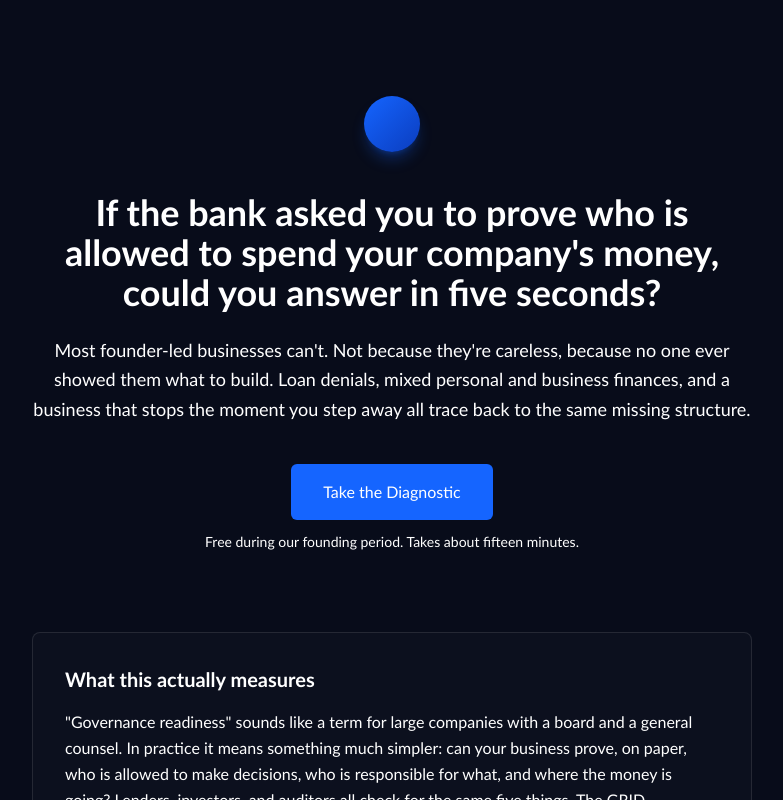
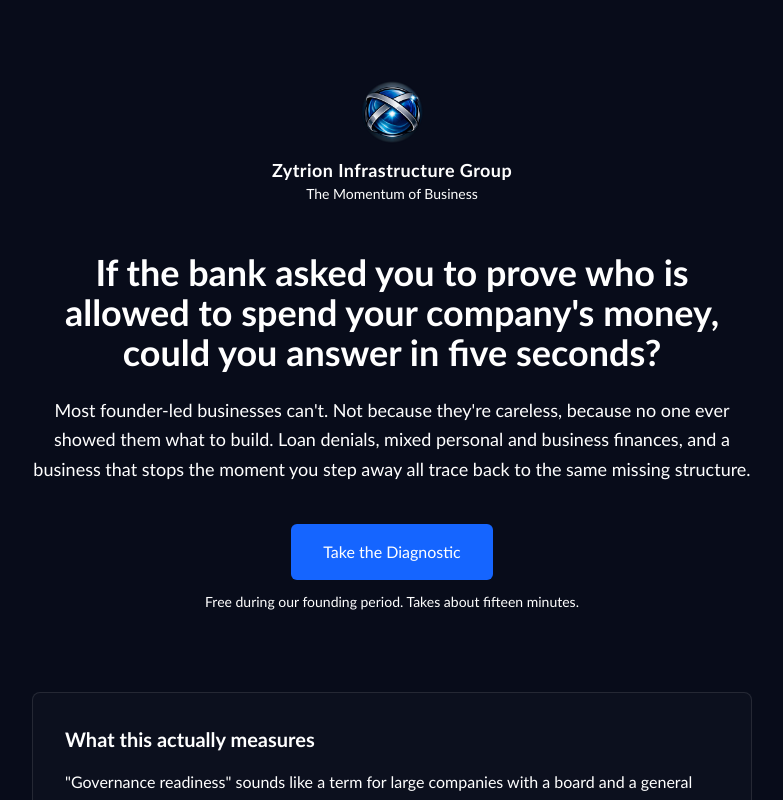
Before and after one commit to lavonne-ux/Zytrion, a Next.js app: page / in a window 1280 px wide. Shown: the top 800 px of the page, without its empty margins (248-1031 px from the left). Built offline with nearby package versions, Linux system fonts and the light colour scheme.

Commit message:
Add logo to landing page, fix scroll-to-top on step change, size up results page

```diff
--- a/src/app/assessment/take/page.tsx
+++ b/src/app/assessment/take/page.tsx
@@ -1,6 +1,6 @@
 "use client";
 
-import { useState } from "react";
+import { useState, useEffect } from "react";
 import { useRouter } from "next/navigation";
 import { SECTIONS, statementsForSection, Section } from "@/lib/assessment/statements";
 import { AnswerValue, Answers } from "@/lib/assessment/scoring";
@@ -23,6 +23,10 @@ export default function TakeAssessment() {
   const [contactPhone, setContactPhone] = useState("");
   const [submitting, setSubmitting] = useState(false);
   const [error, setError] = useState<string | null>(null);
+
+  useEffect(() => {
+    window.scrollTo({ top: 0, behavior: "smooth" });
+  }, [step]);
 
   const isContactStep = step === SECTIONS.length;
   const currentSection: Section | null = isContactStep ? null : SECTIONS[step];
--- a/src/app/page.tsx
+++ b/src/app/page.tsx
@@ -4,8 +4,19 @@ export default function Home() {
   return (
     <main className="min-h-screen bg-zy-near-black text-white">
       {/* Hero */}
-      <section className="max-w-3xl mx-auto px-6 pt-24 pb-20 text-center">
-        <div className="w-14 h-14 mx-auto rounded-full bg-gradient-to-br from-zy-electric to-zy-royal mb-10 shadow-lg shadow-zy-electric/30" />
+      <section className="max-w-3xl mx-auto px-6 pt-20 pb-20 text-center">
+        <div className="flex flex-col items-center gap-3 mb-12">
+          <img
+            src="/zytrion-orb-logo.png"
+            alt="Zytrion Infrastructure Group"
+            className="w-16 h-16"
+          />
+          <div className="text-center">
+            <p className="text-lg font-semibold tracking-wide">Zytrion Infrastructure Group</p>
+            <p className="text-sm text-zy-chrome">The Momentum of Business</p>
+          </div>
+        </div>
+
         <h1 className="text-3xl md:text-4xl font-semibold leading-tight text-white">
           If the bank asked you to prove who is allowed to spend your
           company&apos;s money, could you answer in five seconds?
--- a/src/app/results/[id]/page.tsx
+++ b/src/app/results/[id]/page.tsx
@@ -45,15 +45,15 @@ export default async function ResultsPage({ params }: { params: { id: string } }
       <div className="max-w-2xl mx-auto px-6 py-16 print:px-0 print:py-8">
 
         {/* Header: logo and wordmark */}
-        <div className="flex items-center gap-3 mb-10 print:mb-6">
+        <div className="flex items-center gap-4 mb-12 print:mb-6">
           <img
             src="/zytrion-orb-logo.png"
             alt="Zytrion Infrastructure Group"
-            className="w-10 h-10 print:w-8 print:h-8"
+            className="w-14 h-14 print:w-10 print:h-10"
           />
           <div>
-            <p className="text-sm font-semibold tracking-wide">Zytrion Infrastructure Group</p>
-            <p className="text-xs text-zy-chrome print:text-gray-600">The Momentum of Business</p>
+            <p className="text-lg font-semibold tracking-wide leading-tight">Zytrion Infrastructure Group</p>
+            <p className="text-sm text-zy-chrome print:text-gray-600">The Momentum of Business</p>
           </div>
         </div>
 
@@ -66,13 +66,13 @@ export default async function ResultsPage({ params }: { params: { id: string } }
 
         {/* Score circle */}
         <div className="mt-10 flex flex-col items-center">
-          <div className="relative w-40 h-40 rounded-full border-4 border-zy-electric print:border-gray-800 flex items-center justify-center">
+          <div className="relative w-56 h-56 rounded-full border-[6px] border-zy-electric print:border-gray-800 flex items-center justify-center">
             <div className="text-center">
-              <div className="text-4xl font-semibold">{assessment.total_score}</div>
-              <div className="text-xs text-zy-chrome print:text-gray-600">out of 80</div>
+              <div className="text-6xl font-bold">{assessment.total_score}</div>
+              <div className="text-sm text-zy-chrome print:text-gray-600">out of 80</div>
             </div>
           </div>
-          <p className="mt-6 text-xl font-medium">{tier?.name}</p>
+          <p className="mt-8 text-2xl font-semibold">{tier?.name}</p>
           <p className="mt-2 text-zy-chrome print:text-gray-700 text-center max-w-md">
             {tier?.one_line_summary}
           </p>
```
